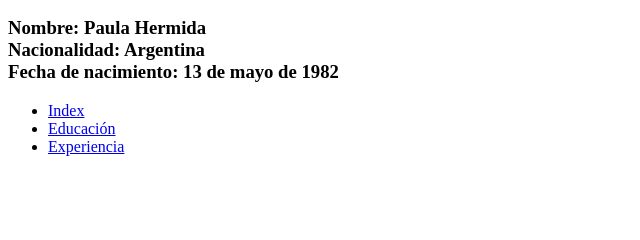
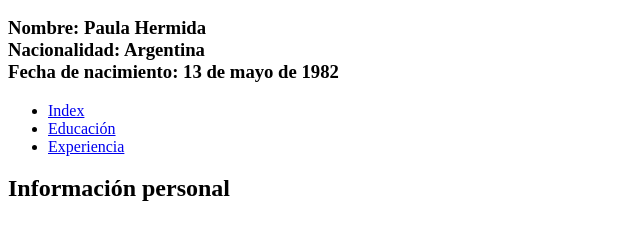
Before and after one commit to paulahermida/fundamentosdehtml_paula_hermida, a plain HTML site: page index.html in a window 1280 px wide. Shown: the part 294-534 px from the top of the page, without its empty margins (0-640 px from the left). Drawn offline with Linux system fonts and the light colour scheme.

Commit message:
Finalización index

```diff
--- a/index.html
+++ b/index.html
@@ -20,8 +20,7 @@
 	<h2>Datos Personales</h2>
 	<h3>Nombre: Paula Hermida<br>
 		Nacionalidad: Argentina<br>
-		Fecha de nacimiento: 13 de mayo de 1982
-	</h3>
+		Fecha de nacimiento: 13 de mayo de 1982</h3>
 
 	<ul>
 		<li><a href="index.html">Index</a></li>
@@ -29,6 +28,8 @@
 		<li><a href="experiencia.html">Experiencia</a></li>
 	</ul>
 
+	<h2>Información personal</h2>
+
 
 </body>
 </html>
```
